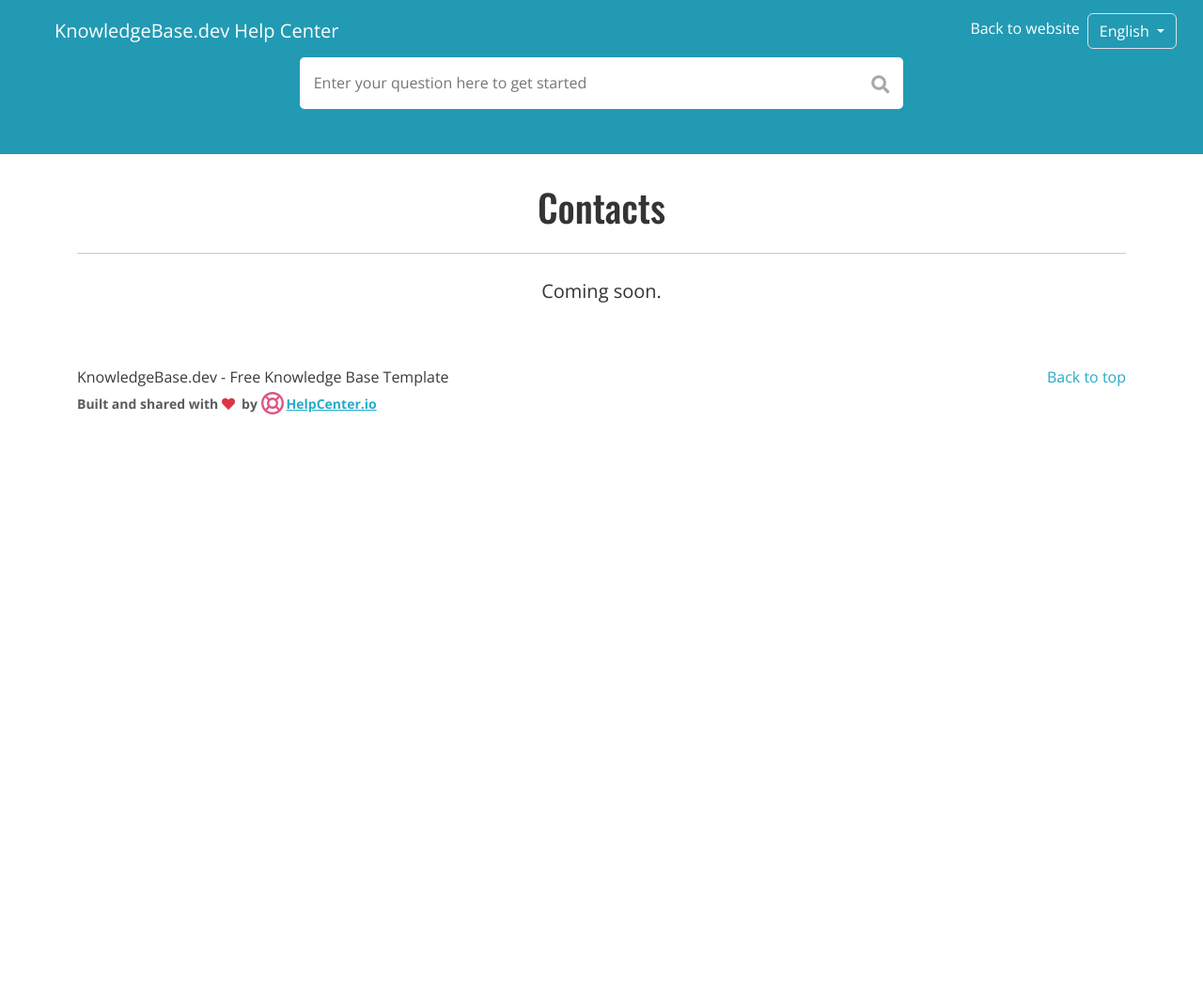
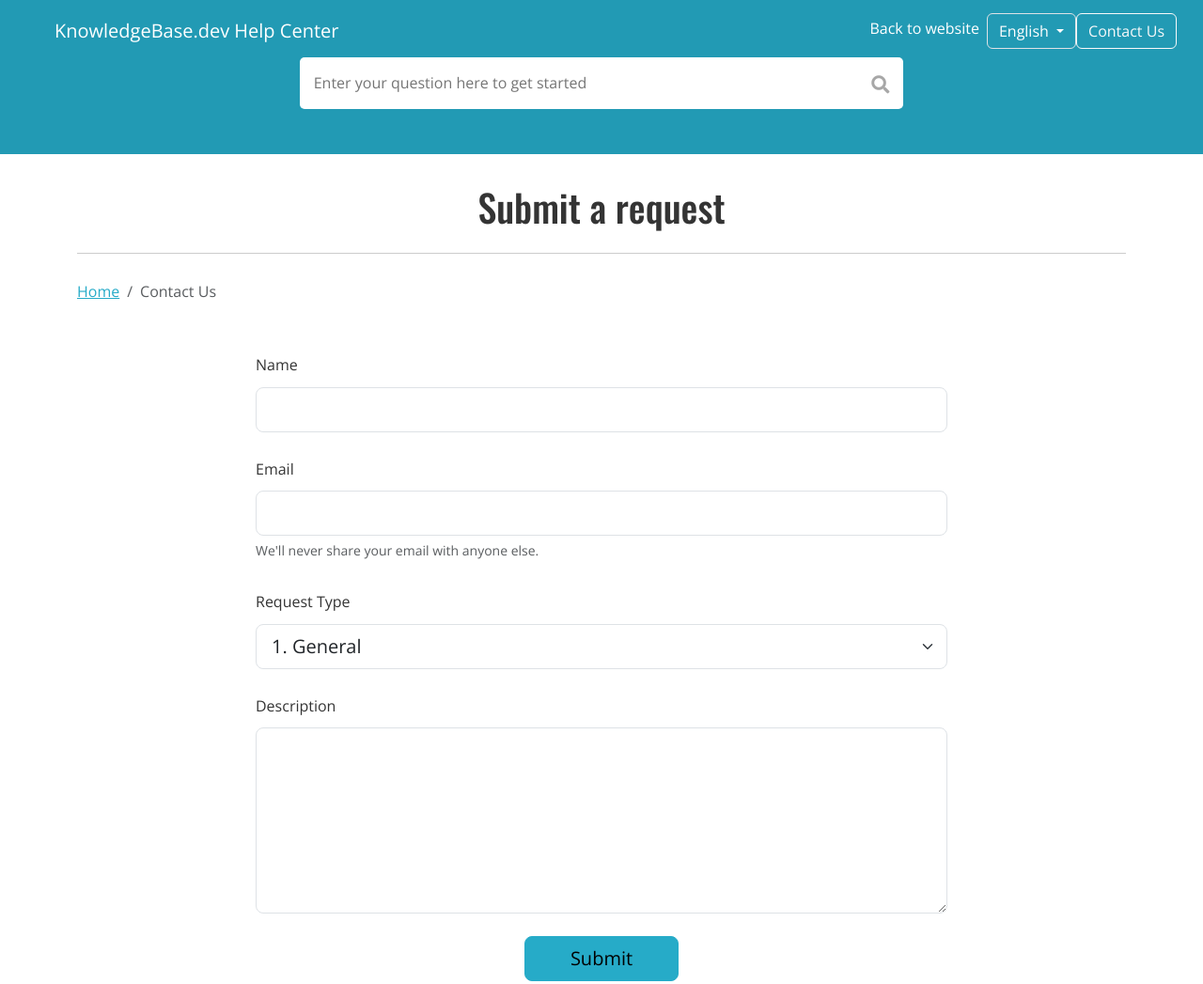
Before and after one commit to helpcenterio/knowledgebase.dev, a website built with Vite: page pages/contacts.html in a window 1280 px wide. Shown: the top 1047 px of the page at 94% size. Before the commit the page ends 800 px from the top, so only its background shows below. Built offline with nearby package versions, Linux system fonts and the light colour scheme.

Commit message:
Add contact from

```diff
--- a/pages/contacts.html
+++ b/pages/contacts.html
@@ -57,6 +57,12 @@
               </ul>
             </li>
 
+            <li class="nav-item">
+              <a class="btn btn-outline-light" href="/pages/contacts.html">
+                Contact Us
+              </a>
+            </li>
+
           </ul>
         </div>
 
@@ -87,10 +93,53 @@
 
   <div class="container">
     <div class="row content section paddingt-2 white-background">
-      <div class="col-12 text-center">
-        <h1>Contacts</h1>
+      <div class="col-12">
+        <h1 class="text-center">Submit a request</h1>
         <hr />
-        <p class="lead">Coming soon.</p>
+
+        <nav aria-label="breadcrumb" role="navigation" class="mt-4">
+          <ol class="breadcrumb">
+            <li class="breadcrumb-item"><a href="/">Home</a></li>
+            <li class="breadcrumb-item active">Contact Us</li>
+          </ol>
+        </nav>
+
+        <div class="row justify-content-center mt-5">
+          <div class="col-md-8">
+            <form id="contactForm">
+              <div class="mb-4">
+                <label for="contactName" class="form-label">Name</label>
+                <input type="text" class="form-control form-control-lg" id="contactName" required>
+              </div>
+
+              <div class="mb-4">
+                <label for="contactEmail" class="form-label">Email</label>
+                <input type="email" class="form-control form-control-lg" id="contactEmail" required>
+                <small class="form-text text-muted">We'll never share your email with anyone else.</small>
+              </div>
+
+              <div class="mb-4">
+                <label for="requestType" class="form-label">Request Type</label>
+                <select class="form-select form-select-lg" id="requestType" required>
+                  <option value="1" selected>1. General</option>
+                  <option value="2">2. Technical Support</option>
+                  <option value="3">3. Billing</option>
+                  <option value="4">4. Feature Request</option>
+                  <option value="5">5. Other</option>
+                </select>
+              </div>
+
+              <div class="mb-4">
+                <label for="description" class="form-label">Description</label>
+                <textarea class="form-control form-control-lg" id="description" rows="6" required></textarea>
+              </div>
+
+              <div class="text-center">
+                <button type="submit" class="btn btn-primary btn-lg px-5">Submit</button>
+              </div>
+            </form>
+          </div>
+        </div>
       </div>
     </div>
   </div>
--- a/src/scss/main.scss
+++ b/src/scss/main.scss
@@ -1,4 +1,3 @@
-// Import fonts
 @import "@fontsource/open-sans/400.css";
 @import "@fontsource/open-sans/600.css";
 @import "@fontsource/open-sans/700.css";
```
Also changed, not shown: index.html (+6 -0 lines), pages/article.html (+6 -26 lines), pages/category.html (+6 -0 lines), pages/search.html (+6 -0 lines).
